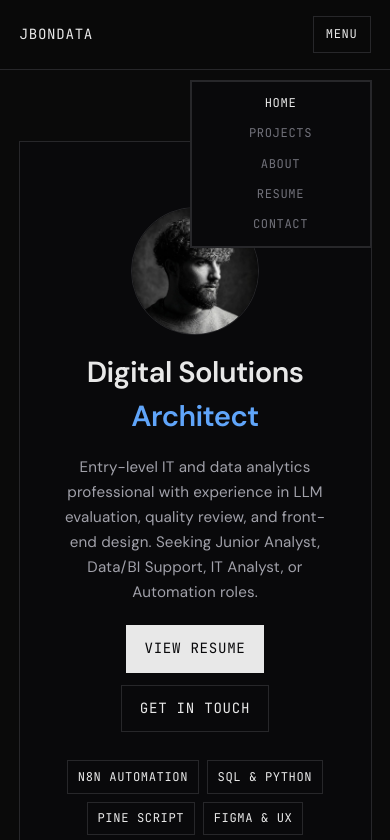
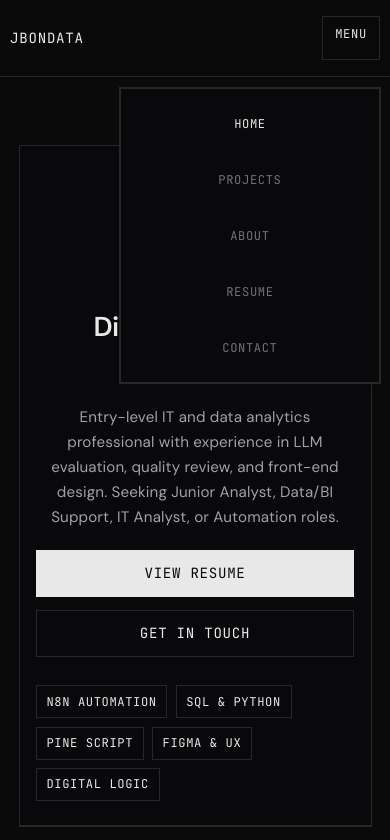
Before and after one commit to jbondata/jbondata.github.io, a plain HTML site: page index.html in a window 390 px wide. Both pictures are taken after a click on the button "MENU". Shown: the top 840 px of the page. Drawn offline with Linux system fonts and the light colour scheme.

Commit message:
Improve mobile responsiveness and progressive enhancement

```diff
--- a/index.html
+++ b/index.html
@@ -34,6 +34,9 @@
       media="all"
     />
 
+    <script>
+      document.documentElement.classList.add("js");
+    </script>
     <link rel="stylesheet" href="styles.css" />
   </head>
   <body>
--- a/script.js
+++ b/script.js
@@ -36,6 +36,7 @@
     if (!navToggle || !siteNav) return;
     navToggle.setAttribute("aria-expanded", open ? "true" : "false");
     siteNav.classList.toggle("open", open);
+    document.body.classList.toggle("nav-open", open);
     navToggle.setAttribute(
       "aria-label",
       open ? "Close navigation menu" : "Open navigation menu"
--- a/styles.css
+++ b/styles.css
@@ -35,6 +35,7 @@
 html {
   font-size: clamp(16px, calc(15.2px + 0.25vw), 20px);
   scroll-behavior: smooth;
+  -webkit-text-size-adjust: 100%;
 }
 
 html,
@@ -86,7 +87,7 @@
 
 .container {
   width: 100%;
-  max-width: min(1100px, 90vw);
+  max-width: min(1100px, calc(100vw - 2rem));
   margin: 0 auto;
 }
 
@@ -152,6 +153,7 @@
   letter-spacing: 0.05em;
   padding: 0.5rem 0.75rem;
   cursor: pointer;
+  min-height: 44px;
 }
 
 /* Main (OpenSpec page background) */
@@ -220,6 +222,7 @@
   font-size: 0.9375rem;
   letter-spacing: 0.01em;
   line-height: 1.65;
+  text-wrap: balance;
 }
 
 .hero-actions {
@@ -246,6 +249,7 @@
   background: transparent;
   transition: background-color 0.15s, border-color 0.15s, color 0.15s, transform 0.15s;
   user-select: none;
+  min-height: 44px;
 }
 
 .btn:active {
@@ -325,6 +329,7 @@
   font-size: 0.9375rem;
   line-height: 1.6;
   max-width: 70ch;
+  text-wrap: pretty;
 }
 
 .body {
@@ -333,6 +338,7 @@
   line-height: 1.65;
   max-width: 70ch;
   margin-top: 0.75rem;
+  text-wrap: pretty;
 }
 
 /* Grid & cards (OpenSpec tools card style) */
@@ -492,6 +498,7 @@
   min-height: 1rem;
   font-size: 0.8125rem;
   color: var(--accent-lime);
+  overflow-wrap: anywhere;
 }
 
 /* Footer (OpenSpec footer) */
@@ -587,6 +594,7 @@
   font-size: 0.9375rem;
   line-height: 1.6;
   color: var(--muted);
+  overflow-wrap: anywhere;
 }
 
 .resume-list li {
@@ -694,6 +702,10 @@
 }
 
 @media (max-width: 780px) {
+  body.nav-open {
+    overflow: hidden;
+  }
+
   .nav-toggle {
     display: inline-flex;
   }
@@ -709,22 +721,105 @@
     padding: 0.75rem;
     flex-direction: column;
     gap: 0.75rem;
-    min-width: 180px;
+    min-width: min(88vw, 260px);
+    max-width: 92vw;
+    max-height: 70vh;
+    overflow-y: auto;
   }
 
   .site-nav.open {
     display: flex;
   }
+
+  .site-nav .nav-link {
+    display: inline-flex;
+    align-items: center;
+    min-height: 44px;
+  }
+}
+
+@media (max-width: 600px) {
+  .container {
+    max-width: calc(100vw - 1.25rem);
+  }
+
+  .hero {
+    padding: 4.25rem 0.625rem 1.25rem;
+  }
+
+  .hero-top {
+    padding: 2.5rem 1rem 1.5rem;
+  }
+
+  .avatar {
+    width: 104px;
+    height: 104px;
+  }
+
+  .hero-title {
+    font-size: clamp(1.5rem, 7vw, 2.2rem);
+  }
+
+  .section {
+    padding: 2.25rem 0;
+  }
+
+  .card {
+    padding: 1.15rem 1rem;
+  }
+
+  .resume-section .container {
+    padding: 1.25rem 0.9rem;
+  }
+
+  .resume-block {
+    padding: 1rem;
+  }
+
+  .contact-card {
+    padding: 1rem;
+  }
+
+  .contact-actions {
+    width: 100%;
+  }
+
+  .contact-actions .btn {
+    width: 100%;
+  }
+
+  .footer-inner {
+    gap: 0.6rem;
+  }
+}
+
+@media (max-width: 420px) {
+  .hero-actions {
+    width: 100%;
+  }
+
+  .hero-actions .btn {
+    width: 100%;
+  }
+
+  .hero-tags {
+    justify-content: flex-start;
+  }
 }
 
 /* Subtle scroll animations */
 .animate-on-scroll {
+  opacity: 1;
+  transform: none;
+}
+
+.js .animate-on-scroll {
   opacity: 0;
   transform: translateY(10px);
   transition: opacity 0.5s ease-out, transform 0.5s ease-out;
 }
 
-.animate-on-scroll.in-view {
+.js .animate-on-scroll.in-view {
   opacity: 1;
   transform: translateY(0);
 }
```
